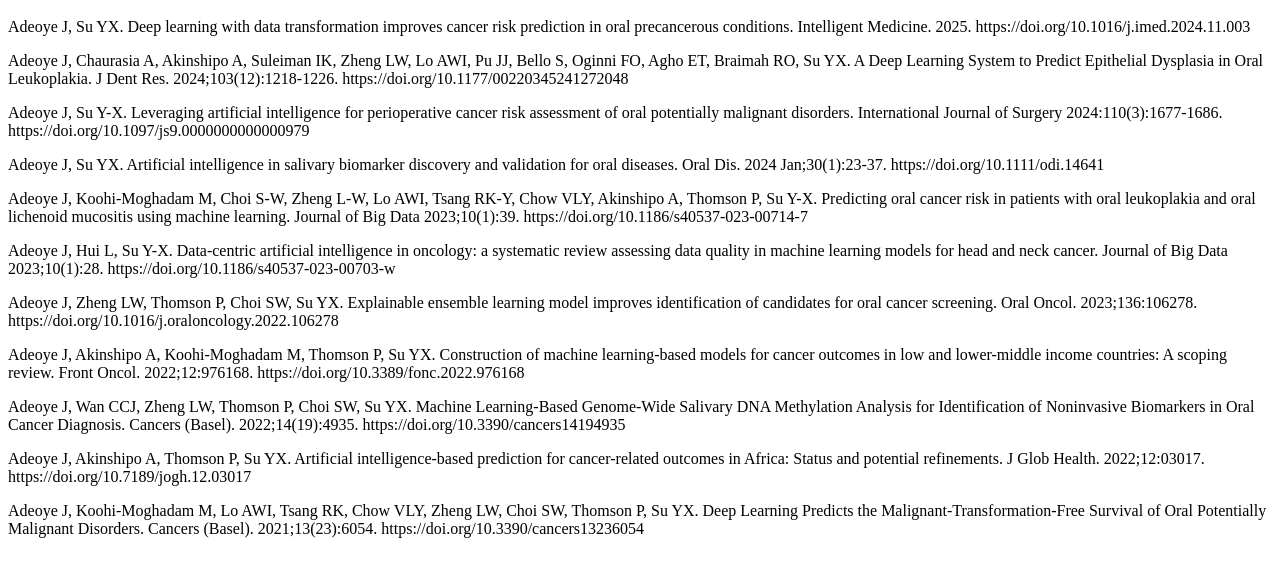
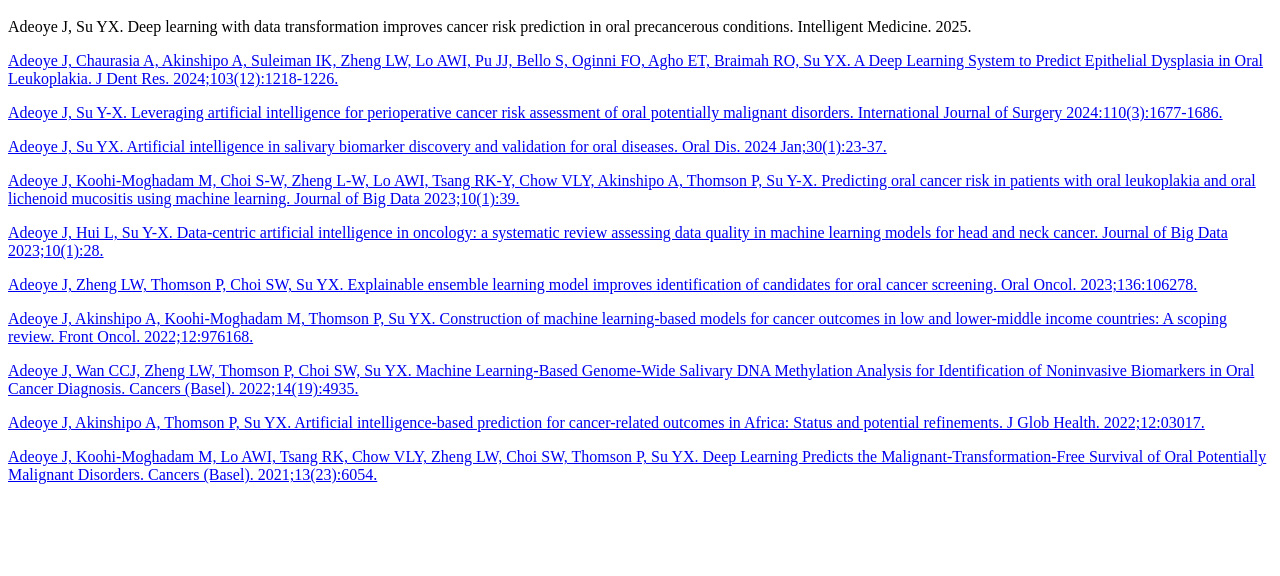
Before and after one commit to jaadeoye/jaadeoye.github.io, a plain HTML site: page index.html in a window 1280 px wide. Shown: the part 48-624 px from the top of the page. Drawn offline with Linux system fonts and the light colour scheme.

Commit message:
Update index.html

```diff
--- a/index.html
+++ b/index.html
@@ -2,17 +2,17 @@
 
 <body>
   <h1>AI and Oral Oncology Publication list (as of May 2025)</h1>
-  <p>Adeoye J, Su YX. Deep learning with data transformation improves cancer risk prediction in oral precancerous conditions. Intelligent Medicine. 2025. https://doi.org/10.1016/j.imed.2024.11.003</p>
-  <p>Adeoye J, Chaurasia A, Akinshipo A, Suleiman IK, Zheng LW, Lo AWI, Pu JJ, Bello S, Oginni FO, Agho ET, Braimah RO, Su YX. A Deep Learning System to Predict Epithelial Dysplasia in Oral Leukoplakia. J Dent Res. 2024;103(12):1218-1226. https://doi.org/10.1177/00220345241272048</p>
-  <p>Adeoye J, Su Y-X. Leveraging artificial intelligence for perioperative cancer risk assessment of oral potentially malignant disorders. International Journal of Surgery 2024:110(3):1677-1686. https://doi.org/10.1097/js9.0000000000000979</p>
-  <p>Adeoye J, Su YX. Artificial intelligence in salivary biomarker discovery and validation for oral diseases. Oral Dis. 2024 Jan;30(1):23-37. https://doi.org/10.1111/odi.14641</p>
-  <p>Adeoye J, Koohi-Moghadam M, Choi S-W, Zheng L-W, Lo AWI, Tsang RK-Y, Chow VLY, Akinshipo A, Thomson P, Su Y-X. Predicting oral cancer risk in patients with oral leukoplakia and oral lichenoid mucositis using machine learning. Journal of Big Data 2023;10(1):39. https://doi.org/10.1186/s40537-023-00714-7</p>
-  <p>Adeoye J, Hui L, Su Y-X. Data-centric artificial intelligence in oncology: a systematic review assessing data quality in machine learning models for head and neck cancer. Journal of Big Data 2023;10(1):28. https://doi.org/10.1186/s40537-023-00703-w</p>
-  <p>Adeoye J, Zheng LW, Thomson P, Choi SW, Su YX. Explainable ensemble learning model improves identification of candidates for oral cancer screening. Oral Oncol. 2023;136:106278. https://doi.org/10.1016/j.oraloncology.2022.106278</p>
-  <p>Adeoye J, Akinshipo A, Koohi-Moghadam M, Thomson P, Su YX. Construction of machine learning-based models for cancer outcomes in low and lower-middle income countries: A scoping review. Front Oncol. 2022;12:976168. https://doi.org/10.3389/fonc.2022.976168</p>
-  <p>Adeoye J, Wan CCJ, Zheng LW, Thomson P, Choi SW, Su YX. Machine Learning-Based Genome-Wide Salivary DNA Methylation Analysis for Identification of Noninvasive Biomarkers in Oral Cancer Diagnosis. Cancers (Basel). 2022;14(19):4935. https://doi.org/10.3390/cancers14194935</p>
-  <p>Adeoye J, Akinshipo A, Thomson P, Su YX. Artificial intelligence-based prediction for cancer-related outcomes in Africa: Status and potential refinements. J Glob Health. 2022;12:03017. https://doi.org/10.7189/jogh.12.03017</p>
-  <p>Adeoye J, Koohi-Moghadam M, Lo AWI, Tsang RK, Chow VLY, Zheng LW, Choi SW, Thomson P, Su YX. Deep Learning Predicts the Malignant-Transformation-Free Survival of Oral Potentially Malignant Disorders. Cancers (Basel). 2021;13(23):6054. https://doi.org/10.3390/cancers13236054</p>
+  <p>Adeoye J, Su YX. Deep learning with data transformation improves cancer risk prediction in oral precancerous conditions. Intelligent Medicine. 2025. <a href= https://doi.org/10.1016/j.imed.2024.11.003</a></p>
+  <p>Adeoye J, Chaurasia A, Akinshipo A, Suleiman IK, Zheng LW, Lo AWI, Pu JJ, Bello S, Oginni FO, Agho ET, Braimah RO, Su YX. A Deep Learning System to Predict Epithelial Dysplasia in Oral Leukoplakia. J Dent Res. 2024;103(12):1218-1226. <a href=https://doi.org/10.1177/00220345241272048</a></p>
+  <p>Adeoye J, Su Y-X. Leveraging artificial intelligence for perioperative cancer risk assessment of oral potentially malignant disorders. International Journal of Surgery 2024:110(3):1677-1686. <a href=https://doi.org/10.1097/js9.0000000000000979</a></p>
+  <p>Adeoye J, Su YX. Artificial intelligence in salivary biomarker discovery and validation for oral diseases. Oral Dis. 2024 Jan;30(1):23-37. <a href=https://doi.org/10.1111/odi.14641</a></p>
+  <p>Adeoye J, Koohi-Moghadam M, Choi S-W, Zheng L-W, Lo AWI, Tsang RK-Y, Chow VLY, Akinshipo A, Thomson P, Su Y-X. Predicting oral cancer risk in patients with oral leukoplakia and oral lichenoid mucositis using machine learning. Journal of Big Data 2023;10(1):39. <a href=https://doi.org/10.1186/s40537-023-00714-7</a></p>
+  <p>Adeoye J, Hui L, Su Y-X. Data-centric artificial intelligence in oncology: a systematic review assessing data quality in machine learning models for head and neck cancer. Journal of Big Data 2023;10(1):28. <a href=https://doi.org/10.1186/s40537-023-00703-w</a></p>
+  <p>Adeoye J, Zheng LW, Thomson P, Choi SW, Su YX. Explainable ensemble learning model improves identification of candidates for oral cancer screening. Oral Oncol. 2023;136:106278. <a href=https://doi.org/10.1016/j.oraloncology.2022.106278</a></p>
+  <p>Adeoye J, Akinshipo A, Koohi-Moghadam M, Thomson P, Su YX. Construction of machine learning-based models for cancer outcomes in low and lower-middle income countries: A scoping review. Front Oncol. 2022;12:976168. <a href=https://doi.org/10.3389/fonc.2022.976168</a></p>
+  <p>Adeoye J, Wan CCJ, Zheng LW, Thomson P, Choi SW, Su YX. Machine Learning-Based Genome-Wide Salivary DNA Methylation Analysis for Identification of Noninvasive Biomarkers in Oral Cancer Diagnosis. Cancers (Basel). 2022;14(19):4935. <a href=https://doi.org/10.3390/cancers14194935</a></p>
+  <p>Adeoye J, Akinshipo A, Thomson P, Su YX. Artificial intelligence-based prediction for cancer-related outcomes in Africa: Status and potential refinements. J Glob Health. 2022;12:03017. <a href=https://doi.org/10.7189/jogh.12.03017</a></p>
+  <p>Adeoye J, Koohi-Moghadam M, Lo AWI, Tsang RK, Chow VLY, Zheng LW, Choi SW, Thomson P, Su YX. Deep Learning Predicts the Malignant-Transformation-Free Survival of Oral Potentially Malignant Disorders. Cancers (Basel). 2021;13(23):6054. <a href=https://doi.org/10.3390/cancers13236054</a></p>
 </body>
 
 </html>
```
